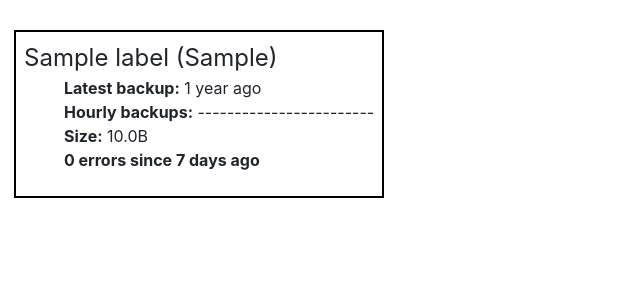
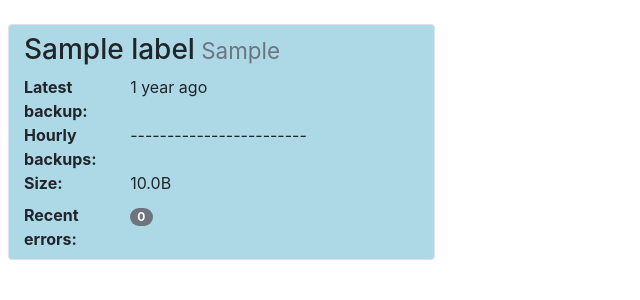
Before and after one commit to grglcy/borg-web, a Django app: page / in a window 1280 px wide. Shown: the top 300 px of the page, without its empty margins (0-640 px from the left). Run offline with Django 3.2, Linux system fonts and the light colour scheme; tables that the repository leaves empty hold one stand-in row (values such as "Sample post").

Commit message:
Improve aesthetic and layout
- Return error count

```diff
--- a/borgweb/borg/models/repo.py
+++ b/borgweb/borg/models/repo.py
@@ -33,10 +33,7 @@ class Repo(models.Model):
         days = 7
         days_ago = (datetime.utcnow() - timedelta(days=7))
         errors = self.label.errors.all().filter(time__gt=days_ago)
-        if len(errors) == 1:
-            return f"1 error since {days} days ago"
-        else:
-            return f"{len(errors)} errors since {days} days ago"
+        return len(errors)
 
     def archive_dates(self):
         days = self.get_archive_days()
--- a/borgweb/borg/static/css/index.css
+++ b/borgweb/borg/static/css/index.css
@@ -1,19 +1,15 @@
-.repo_info {
-    outline: 2px solid black;
+div {
     padding: 8px;
-    float: left;
-    width: auto;
-    margin: 16px;
+    margin: 8px;
+    background: lightblue;
 }
 
-.repo_label {
+header {
     font-size: x-large;
+    text-align: center;
 }
 
-.repo_point {
-    list-style-type: none;
+dl {
+    margin: 0px;
+    font-size: 16px;
 }
-
-.point_label {
-    font-weight: bold;
-}
--- a/borgweb/borg/templates/borg/index.html
+++ b/borgweb/borg/templates/borg/index.html
@@ -1,26 +1,40 @@
 <!DOCTYPE html>
 <html lang="en">
 <head>
-    <meta charset="UTF-8">
+    <meta charset="utf-8">
+    <meta name="viewport" content="width=device-width, initial-scale=1, shrink-to-fit=no">
     <title>Borg Summary</title>
     {% load static %}
-    <link rel="stylesheet" type="text/css" href="{% static 'css/index.css' %}">
+    <script src="https://ajax.googleapis.com/ajax/libs/jquery/3.5.1/jquery.min.js"></script>
     <link rel="stylesheet" href="https://cdn.jsdelivr.net/npm/bootstrap@4.6.0/dist/css/bootstrap.min.css" integrity="sha384-B0vP5xmATw1+K9KRQjQERJvTumQW0nPEzvF6L/Z6nronJ3oUOFUFpCjEUQouq2+l" crossorigin="anonymous">
     <script src="https://cdn.jsdelivr.net/npm/bootstrap@4.6.0/dist/js/bootstrap.bundle.min.js" integrity="sha384-Piv4xVNRyMGpqkS2by6br4gNJ7DXjqk09RmUpJ8jgGtD7zP9yug3goQfGII0yAns" crossorigin="anonymous"></script>
+
+    <link rel="stylesheet" type="text/css" href="{% static 'css/index.css' %}">
+
     {{ hour_list|json_script:"hour_list" }}
 </head>
 <body>
 <p id="hours"></p>
 {% if repo_list %}
         {% for repo in repo_list %}
-            <div class="repo_info">
-                    <header class="repo_label">{{ repo.label }} ({{ repo.location }}) </header>
-                <ul class="repo_details">
-                    <li class="repo_point"><span class="point_label">Latest backup:</span> {{ repo.last_backup }}</li>
-                    <li class="repo_point"><span class="point_label">Hourly backups:</span> {{ repo.get_archive_hours }}</li>
-                    <li class="repo_point"><span class="point_label">Size:</span> {{ repo.size }}</li>
-                    <li class="repo_point"><span class="point_label">{{ repo.recent_errors }}</span></li>
-                </ul>
+            <div class="col-md-4 border rounded float-md-left">
+                <h3 class="repo_label">{{ repo.label }}<small class="text-muted"> {{ repo.location }}</small></h3>
+                <dl class="row">
+                    <dt class="col-sm-3">Latest backup:</dt>
+                    <dd class="col-sm-9">{{ repo.last_backup }}</dd>
+                </dl>
+                <dl class="row">
+                    <dt class="col-sm-3">Hourly backups:</dt>
+                    <dd class="col-sm-9">{{ repo.get_archive_hours }}</dd>
+                </dl>
+                <dl class="row">
+                    <dt class="col-sm-3">Size:</dt>
+                    <dd class="col-sm-9">{{ repo.size }}</dd>
+                </dl>
+                <dl class="row">
+                    <dt class="col-sm-3">Recent errors:</dt>
+                    <dd class="col-sm-9"><span class="badge badge-pill badge-secondary pull-right">{{ repo.recent_errors }}</span></dd>
+                </dl>
             </div>
         {% endfor %}
         <canvas id="daily_backup_graphic" width="200" height="100"></canvas>
```
